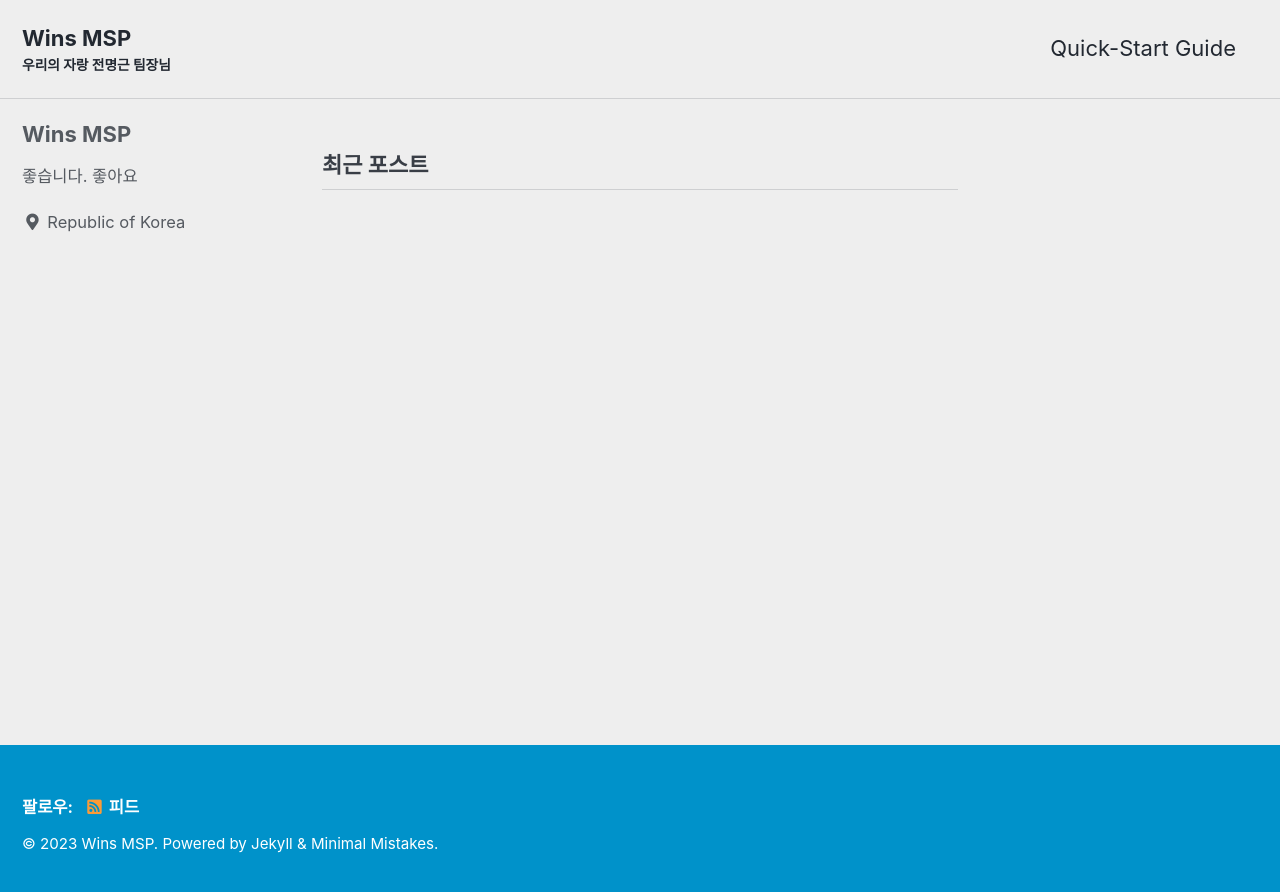
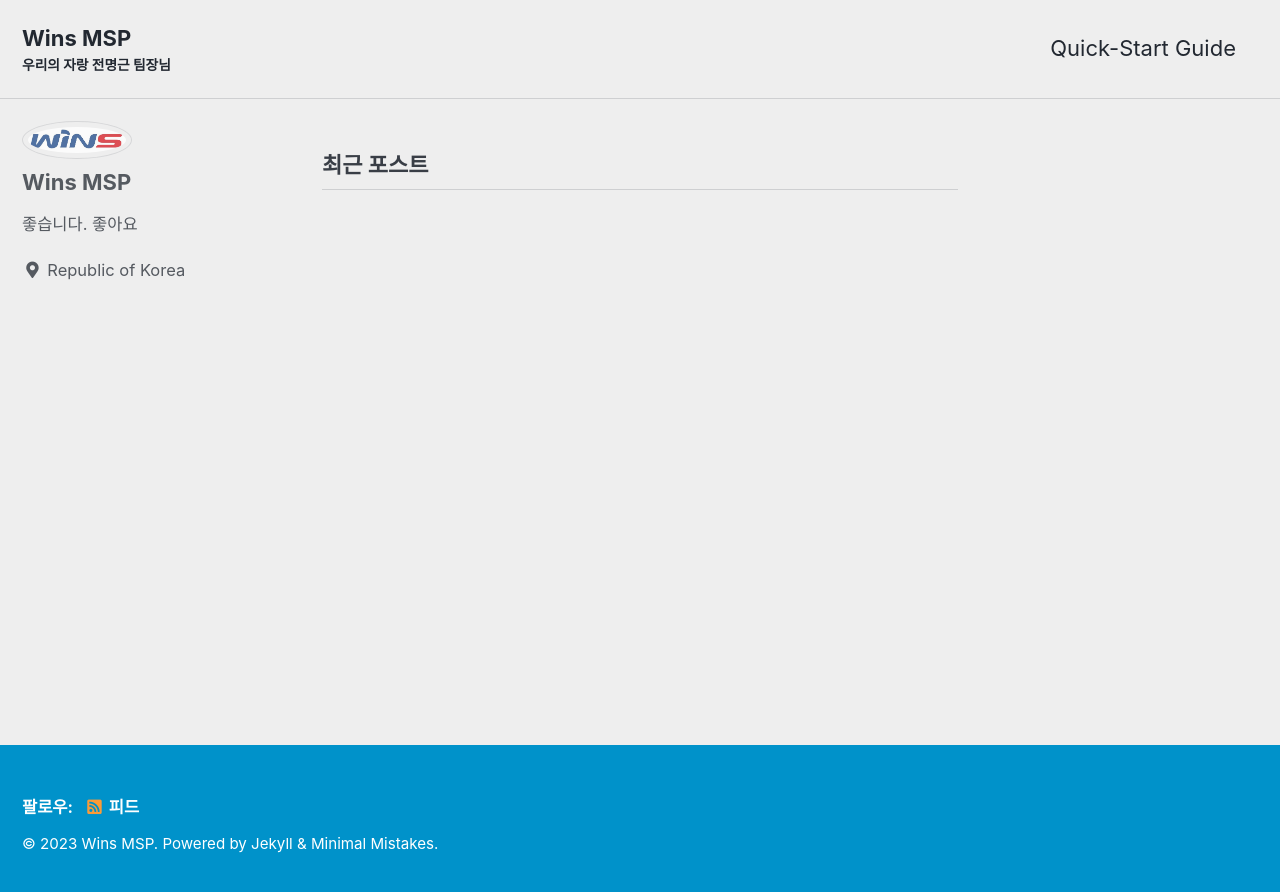
Before and after one commit to JunPyo0117/JunPyo0117.github.io, a Jekyll site: the page built from index.html, in a window 1280 px wide. Shown: the top 892 px of the page. Built offline with Jekyll 4.4.1, drawn with Linux system fonts in a browser that asks for light colours; cached includes are drawn as plain includes; the list of posts is cut into pages by our own code.

Commit message:
Update _config.yml

```diff
--- a/_config.yml
+++ b/_config.yml
@@ -21,9 +21,9 @@ title_separator          : "-"
 subtitle                 : "우리의 자랑 전명근 팀장님"
 name                     : "Wins MSP"
 description              : "Wins MSP 기술 블로그"
-url                      : # the base hostname & protocol for your site e.g. "https://JunPyo0117.github.io"
+url                      : "https://JunPyo0117.github.io"
 baseurl                  : # the subpath of your site, e.g. "/blog"
-repository               : # GitHub username/repo-name e.g. "https://github.com/JunPyo0117/JunPyo0117.github.io"
+repository               : "https://github.com/JunPyo0117/JunPyo0117.github.io"
 teaser                   : # path of fallback teaser image, e.g. "/assets/images/500x300.png"
 logo                     : # path of logo image to display in the masthead, e.g. "/assets/images/88x88.png"
 masthead_title           : # overrides the website title displayed in the masthead, use "Wins MSP 기술 블로그" for no title
@@ -105,7 +105,7 @@ analytics:
 # Site Author
 author:
   name             : "Wins MSP"
-  avatar           : # path of avatar image, e.g. "/assets/wins-logo.jpg"
+  avatar           : "/assets/wins-logo.jpg"
   bio              : "좋습니다. 좋아요"
   location         : "Republic of Korea"
   email            :
```
